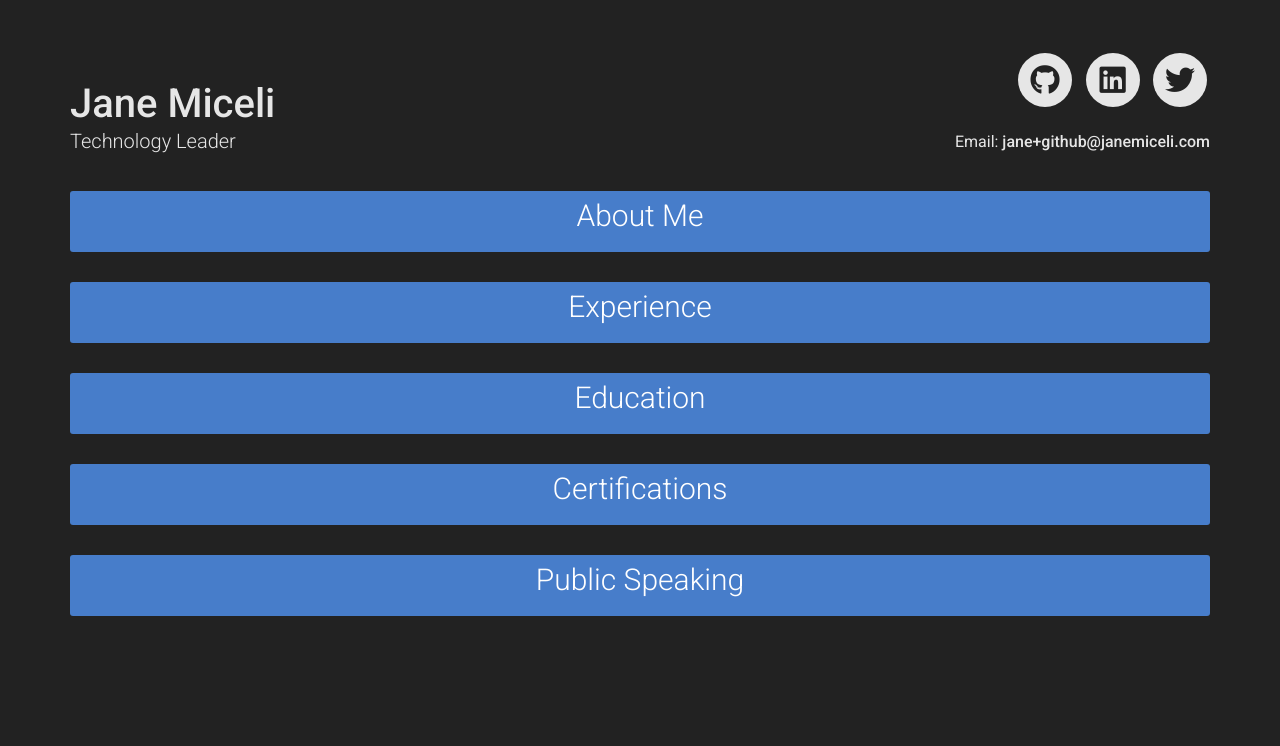
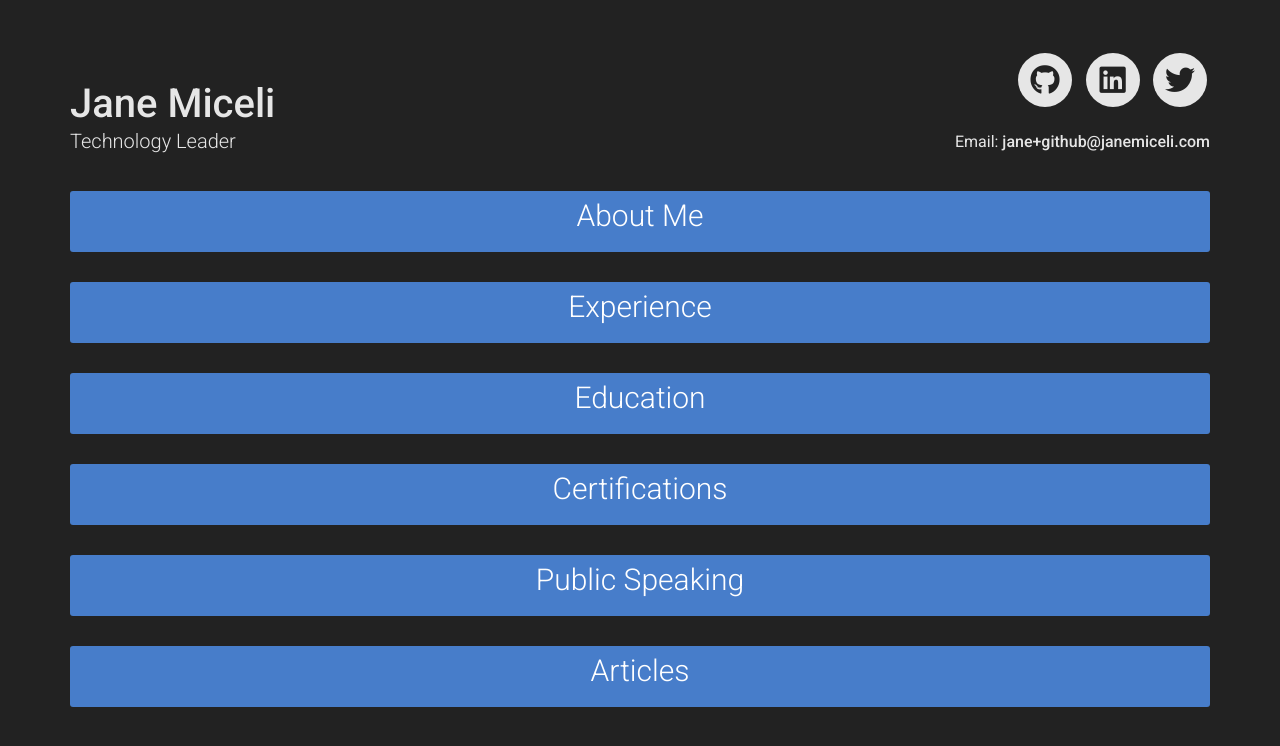
Before and after one commit to stdonexus/janemiceli.github.io, a Jekyll site: the page built from index.md, in a window 1280 px wide. Shown: the top 746 px of the page. Built offline with Jekyll 4.4.1, drawn with Linux system fonts in a browser that asks for light colours; nearby versions of some CDN libraries.

Commit message:
Adding article section

```diff
--- a/_config.yml
+++ b/_config.yml
@@ -268,6 +268,15 @@ content:
       sub_title: Battle Wounds from a Cloud SRE
       caption: 2018
       link: https://devopsdaysboise.com/events2018.html
+  - title: Articles
+    layout: list
+    content:
+    - layout: top-middle
+      title: Idaho Statesman
+      sub_title: Business Insider
+      caption: 2017
+      link: https://issuu.com/idahostatesman/docs/0215_business_insider
+
 # Footer
 footer_show_references: false
 # references_title: References on request (Override references text)
```
